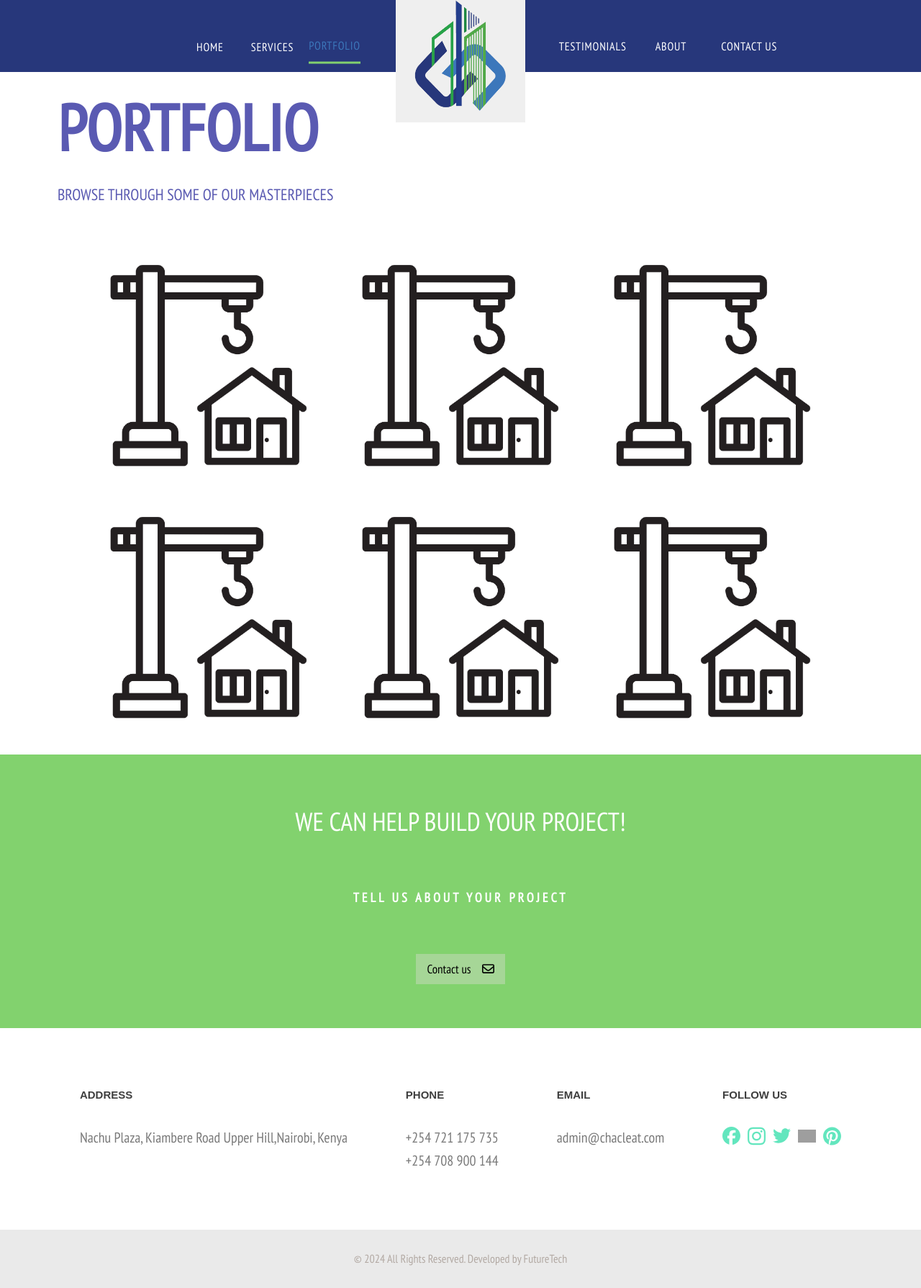
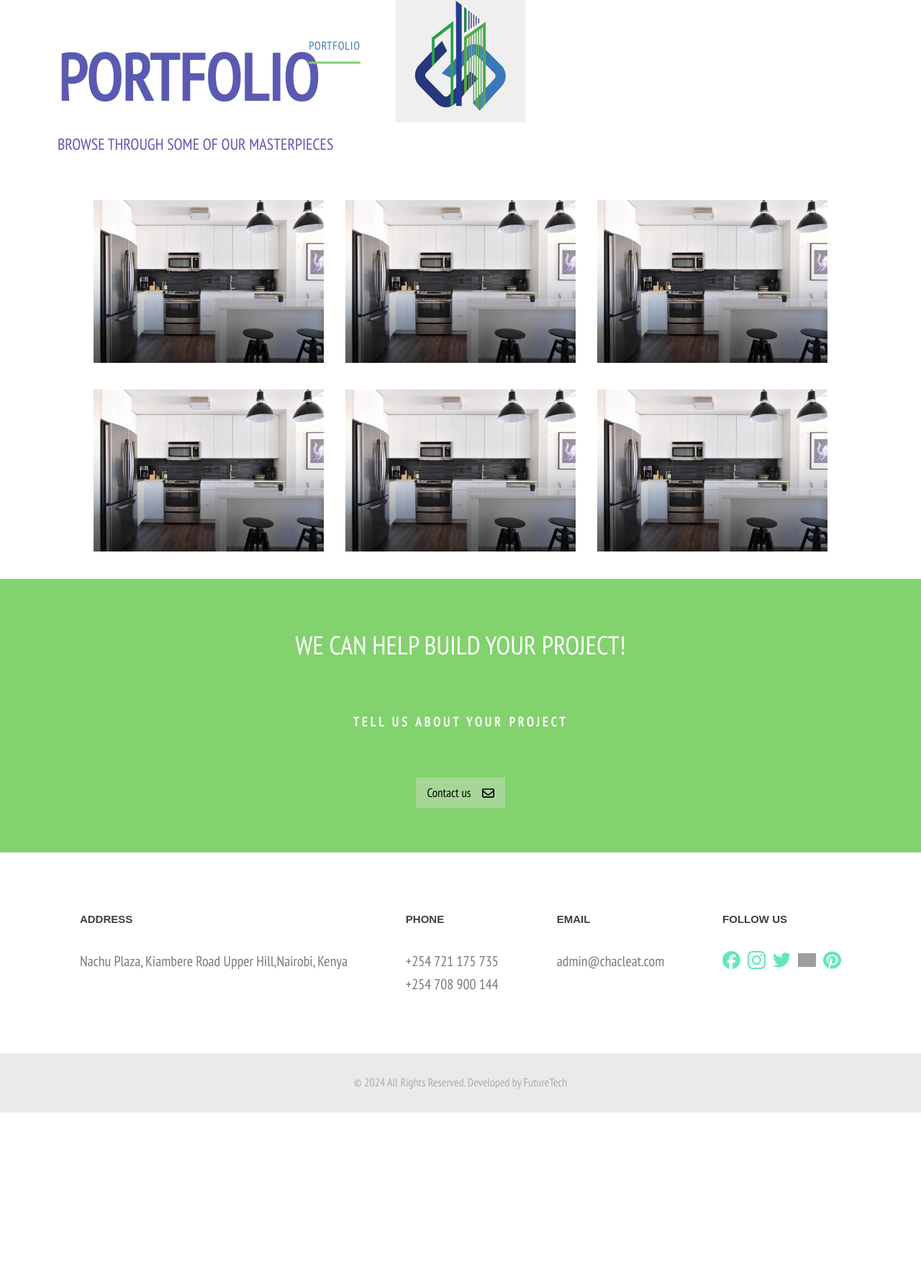
Before and after one commit to raymuthui/chacleat-website, a PHP site: page /portfolio.php in a window 1280 px wide. Shown: the whole page at 72% size. After the commit the page ends 1545 px from the top, so only its background shows below. Run offline with PHP 8.4, Linux system fonts and the light colour scheme; some web fonts are replaced; grey boxes are pictures that could not be loaded.

Commit message:
portfolio corrections

```diff
--- a/portfolio.php
+++ b/portfolio.php
@@ -1,36 +1,78 @@
 <!DOCTYPE html>
-<html>
+<html lang="en">
 <head>
     <meta charset="utf-8">
-        <meta name="viewport", content="width=device-width, initial-scale=1.0">
+    <meta name="viewport" content="width=device-width, initial-scale=1.0">
     <title>Portfolio</title>
     <link rel="stylesheet" href="style.css">
 </head>
 <body>
-        <header>
-        <?php
-            include 'header.php'
-        ?>
-        </header>
+    <section>
+        <?php include 'header.php' ?>
+    </section>
     <div class="header-text">
         <h1>PORTFOLIO</h1>
         <p>BROWSE THROUGH SOME OF OUR MASTERPIECES</p>
     </div>
     <div class="image-container">
-            <img class="zoomable" src="assets/images/AdobeStock_1.png" alt="">
-            <img class="zoomable" src="assets/images/AdobeStock_1.png" alt="">
-            <img class="zoomable" src="assets/images/AdobeStock_1.png" alt="">
-            <img class="zoomable" src="assets/images/AdobeStock_1.png" alt="">
-            <img class="zoomable" src="assets/images/AdobeStock_1.png" alt="">
-            <img class="zoomable" src="assets/images/AdobeStock_1.png" alt="">
+
+        <div class="modal">
+            <span class="modal-close" onclick="closeModal()">&times;</span>
+            <img class="zoomable" src="assets/images/home-kitchen-remodel.jpg" alt="">
         </div>
-        <footer>
-            <?php
-                include 'footer.php'
-            ?>
-        </footer>
-    </body>
-</html>
+        <div class="single-image">
+            <img class="zoomable" src="assets/images/home-kitchen-remodel.jpg" alt="">
+            <p>Description for image</p>
+        </div>
+
+        <div class="modal">
+            <span class="modal-close" onclick="closeModal()">&times;</span>
+            <img class="zoomable" src="assets/images/home-kitchen-remodel.jpg" alt="">
+        </div>
+        <div class="single-image">
+            <img class="zoomable" src="assets/images/home-kitchen-remodel.jpg" alt="">
+            <p>Description for image</p>
+        </div>
+
+        <div class="modal">
+            <span class="modal-close" onclick="closeModal()">&times;</span>
+            <img class="zoomable" src="assets/images/home-kitchen-remodel.jpg" alt="">
+        </div>
+        <div class="single-image">
+            <img class="zoomable" src="assets/images/home-kitchen-remodel.jpg" alt="">
+            <p>Description for image</p>
+        </div>
+
+        <div class="modal">
+            <span class="modal-close" onclick="closeModal()">&times;</span>
+            <img class="zoomable" src="assets/images/home-kitchen-remodel.jpg" alt="">
+        </div>
+        <div class="single-image">
+            <img class="zoomable" src="assets/images/home-kitchen-remodel.jpg" alt="">
+            <p>Description for image</p>
+        </div>
+
+        <div class="modal">
+            <span class="modal-close" onclick="closeModal()">&times;</span>
+            <img class="zoomable" src="assets/images/home-kitchen-remodel.jpg" alt="">
+        </div>
+        <div class="single-image">
+            <img class="zoomable" src="assets/images/home-kitchen-remodel.jpg" alt="">
+            <p>Description for image</p>
+        </div>
+
+        <div class="modal">
+            <span class="modal-close" onclick="closeModal()">&times;</span>
+            <img class="zoomable" src="assets/images/home-kitchen-remodel.jpg" alt="">
+        </div>
+        <div class="single-image">
+            <img class="zoomable" src="assets/images/home-kitchen-remodel.jpg" alt="">
+            <p>Description for image</p>
+        </div>
+    </div>
+    <section>
+        <?php include 'footer.php' ?>
+    </section>
 
     <script>
         document.addEventListener("DOMContentLoaded", function () {
```
Lines whose indentation alone changed are shown as unchanged.
